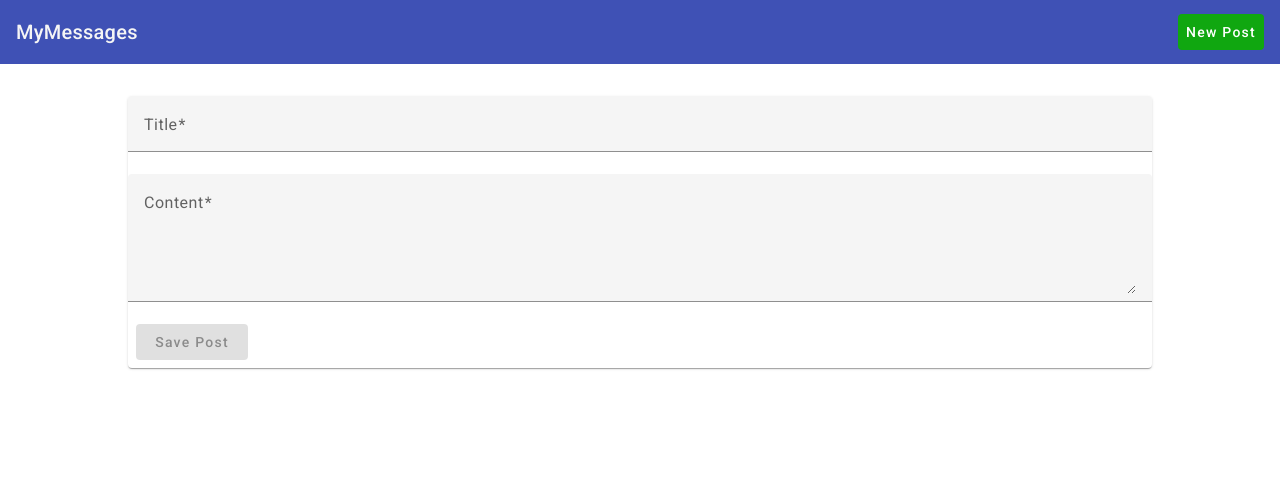
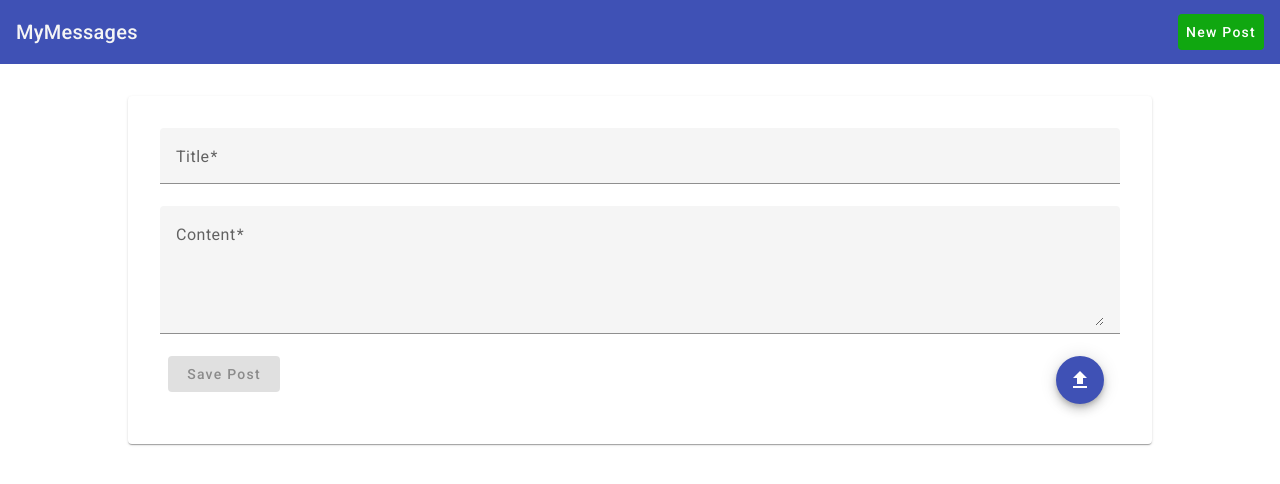
Before and after one commit to JuriLu/MEAN-stack-2, an Angular app in the folder mean-course-2/: page /create in a window 1280 px wide. Shown: the top 484 px of the page. Built offline with nearby package versions, Linux system fonts and the light colour scheme.

Commit message:
image uplad button added Stylization fixes

```diff
--- a/mean-course-2/src/app/app.module.ts
+++ b/mean-course-2/src/app/app.module.ts
@@ -8,7 +8,7 @@ import { provideAnimationsAsync } from '@angular/platform-browser/animations/asy
 import {MatCard, MatCardContent, MatCardTitle} from "@angular/material/card";
 import {MatError, MatFormField, MatLabel} from "@angular/material/form-field";
 import {MatInput} from "@angular/material/input";
-import {MatAnchor, MatButton, MatIconButton} from "@angular/material/button";
+import {MatAnchor, MatButton, MatFabButton, MatIconButton} from "@angular/material/button";
 import { HeaderComponent } from './header/header.component';
 import {MatToolbar} from "@angular/material/toolbar";
 import {
@@ -53,7 +53,8 @@ import {MatProgressSpinner} from "@angular/material/progress-spinner";
     MatCardTitle,
     HttpClientModule,
     MatAnchor,
-        MatProgressSpinner
+    MatProgressSpinner,
+    MatFabButton
   ],
   providers: [
     provideAnimationsAsync()
--- a/mean-course-2/src/app/posts/post-create/post-create.component.html
+++ b/mean-course-2/src/app/posts/post-create/post-create.component.html
@@ -27,6 +27,7 @@
         ></textarea>
         <mat-error *ngIf="content.invalid">{{ 'Enter a post content' }}</mat-error>
       </mat-form-field>
+      <div class="btnGroup">
         <button
           mat-raised-button
           color="accent"
@@ -34,6 +35,10 @@
           type="submit"
         >Save Post
         </button>
+        <button mat-fab color="primary" aria-label="Upload Image">
+          <mat-icon>upload</mat-icon>
+        </button>
+      </div>
     </form>
   } @else {
     <mat-spinner></mat-spinner>
--- a/mean-course-2/src/app/posts/post-create/post-create.component.scss
+++ b/mean-course-2/src/app/posts/post-create/post-create.component.scss
@@ -1,10 +1,35 @@
+mat-card {
+  padding: 2rem;
+}
+
 mat-form-field,
-textarea{
+textarea {
   width: 100%;
 }
 
-button[mat-raised-button]{
+input{
+  border-radius: 2rem;
+}
+
+button[mat-raised-button] {
   width: 7rem;
   margin-left: .5rem;
   margin-bottom: .5rem;
 }
+
+button[mat-fab] {
+  width: 3rem;
+  height: 3rem;
+  margin-right: .5rem;
+  margin-bottom: .5rem;
+}
+
+.spacer {
+  flex: 1 1 auto
+}
+
+.btnGroup{
+  display: flex;
+  justify-content: space-between;
+  margin-right: 0.5rem;
+}
```
Lines whose indentation alone changed are shown as unchanged.
